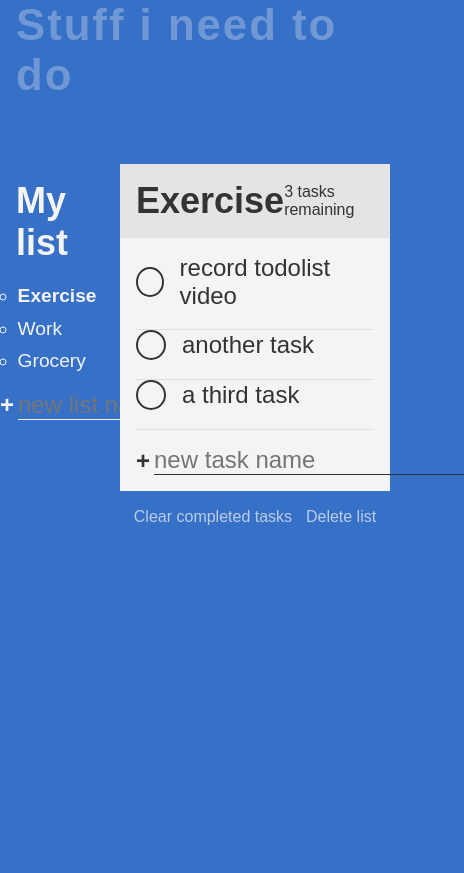
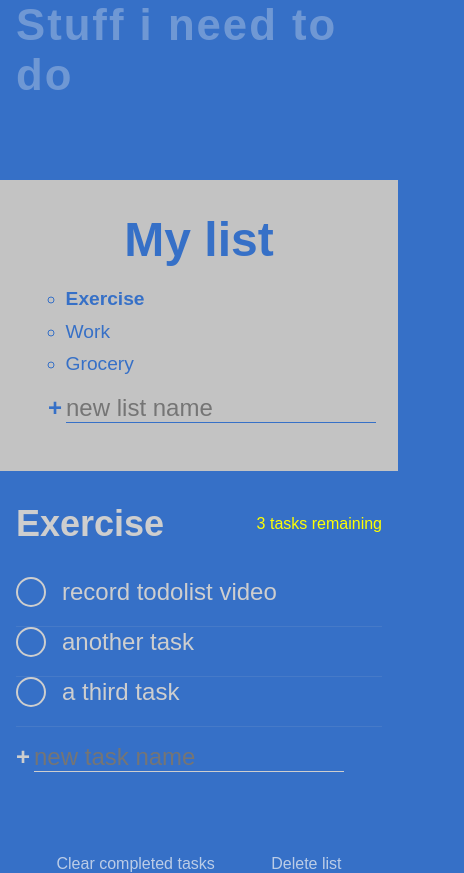
Before and after one commit to FabianUlises/js-projects-todolist-04, a plain HTML site: page index.html in a window 390 px wide. Shown: the whole page, 464 px wide, since content can reach past the window. Before the commit the page ends 844 px from the top, so only its background shows below. Drawn offline with Linux system fonts and the light colour scheme.

Commit message:
Added media query and added styles to checkbox

```diff
--- a/index.html
+++ b/index.html
@@ -24,7 +24,7 @@
         </ul>
         <!-- End of list for tasks -->
         <!-- Start of Create new list for array -->
-        <form>
+        <form id="add-list-name">
             <!-- Input to create new list name for array of tasks -->
             <input
                 type="text"
--- a/styles.css
+++ b/styles.css
@@ -22,6 +22,7 @@ body {
     color: var(--clr-light);;
     display: grid;
     grid: "header header header header" auto "...... lists  active ......" auto/1fr minmax(100px, 300px) minmax(250px, 500px) 1fr;
+    gap: 1rem;
 }
 /* button class default styles */
 .btn {
@@ -55,6 +56,7 @@ body {
 .all-tasks-list {
     --list-spacer: 1rem;
     grid-area: lists;
+    font-weight: lighter;
 }
 .task-list-title {
     padding: var(--list-spacer);
@@ -81,7 +83,9 @@ body {
 /* form to create new task list name */
 form {
     display: flex;
-
+}
+#add-list-name {
+    margin-top: 5.3rem;
 }
 /* Input to create new list of tasks */
 .new {
@@ -109,6 +113,8 @@ form {
     margin-bottom: 2rem;
     background: var(--clr-light);
     color: var(--clr-dark);
+    height: 100%;
+    font-weight: lighter;
 }
 .new-task-container {
     margin-top: 1rem;
@@ -193,7 +199,7 @@ form {
     position: absolute;
     width: 100%;
     left: 0;
-    bottom: -35px;
+    bottom: -85px;
     color: var(--clr-light);
 }
 .delete-cta button {
@@ -205,3 +211,45 @@ form {
     color: var(--clr-warning);
 }
 /* End of tasks section */
+/* Media querys */
+@media only screen and (max-width: 820px) {
+    .all-tasks-list {
+        grid-column-start: 1;
+        grid-column-end: -1;
+        padding-left: 4rem;
+        background: #c3c3c3;
+        color: var(--clr-primary);
+        padding: 1rem 3rem;
+    }
+    .tasks-list {
+        grid-row-start: 3;
+        grid-column-start: 1;
+        grid-column-end: -1;
+        background-color: var(--clr-primary);
+        color: #cecece;
+
+    }
+    #add-list-name {
+        margin-top: 0;
+        margin-bottom: 2rem;
+    }
+    .task-list-title {
+        text-align: center;
+        font-size: 3rem;
+    }
+    .task-list__header {
+        background-color: var(--clr-primary);
+    }
+    .task-count {
+        color: yellow;
+    }
+    .task:hover .custom-checkbox,
+    [type='checkbox']:focus + label .custom-checkbox {
+        color: white;
+    }
+    [type='checkbox']:checked + label .custom-checkbox {
+        background-color: white;
+        border-color: white;
+        box-shadow: inset 0 0 0px 3px var(--clr-primary);
+    }
+}
```
